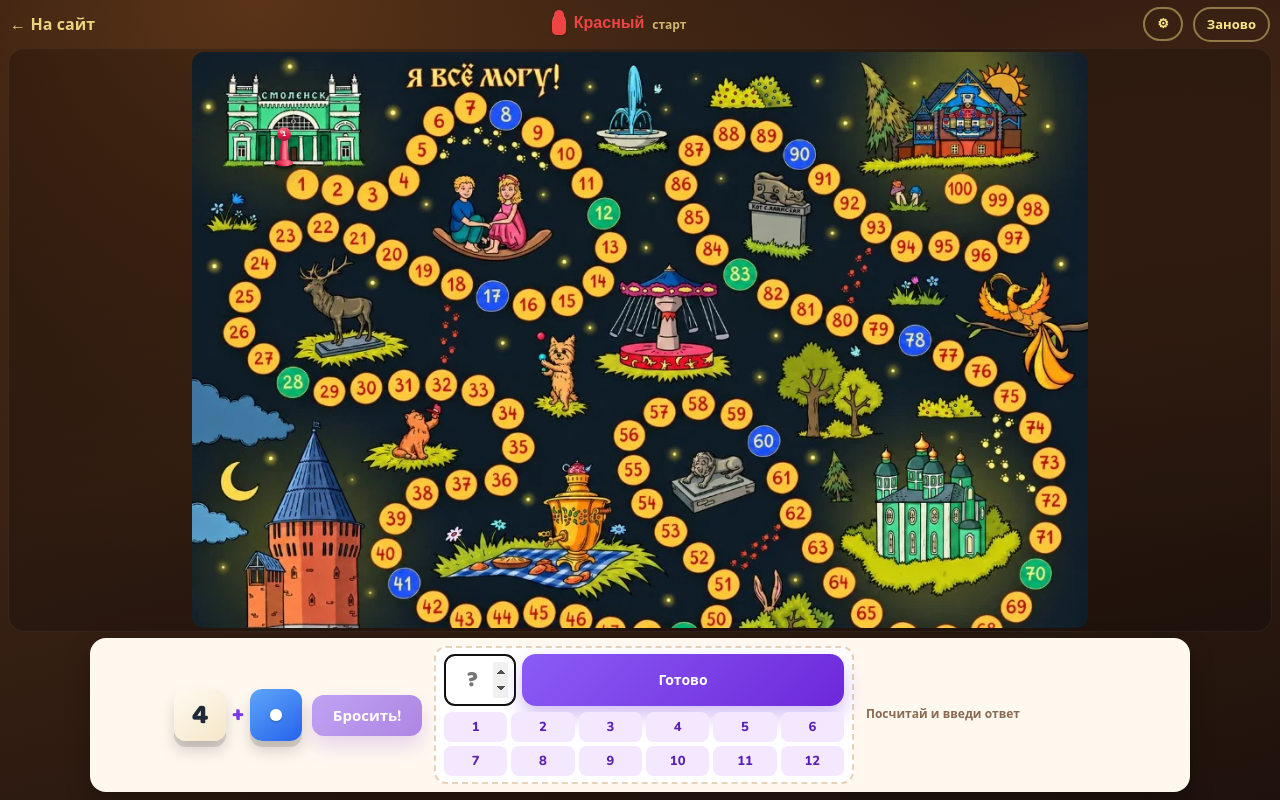
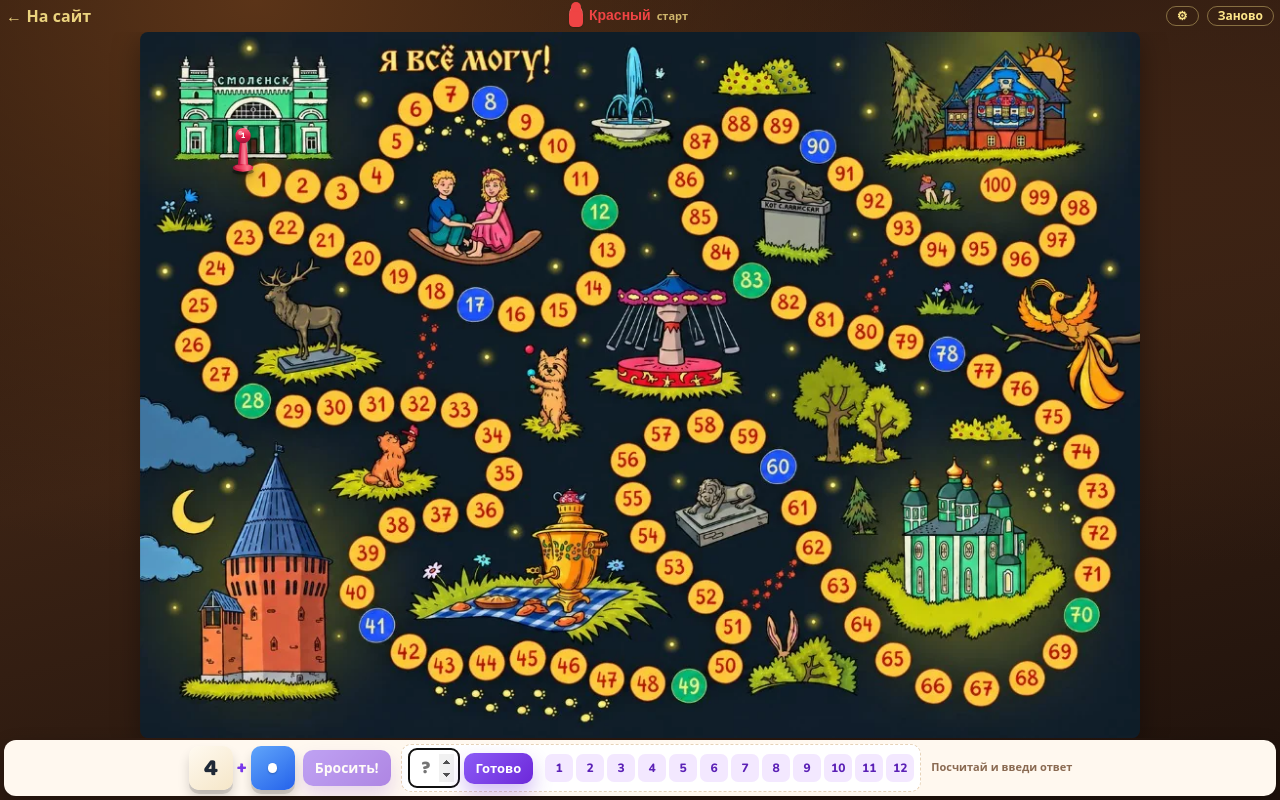
Before and after one commit to controlllRR/yavsemogu, a plain HTML site: page game/index.html in a window 1280 px wide. Both pictures are taken after a click on the button "Бросить!". Drawn offline with nearby package versions, Linux system fonts and the light colour scheme.

Commit message:
Maximize board size and compact the bottom controls strip.
Co-authored-by: Cursor <cursoragent@cursor.com>
Co-authored-by: control <controlllRR@users.noreply.github.com>

```diff
--- a/game/game.css
+++ b/game/game.css
@@ -173,69 +173,74 @@ body {
 .play {
   height: 100vh;
   height: 100dvh;
-  padding: 6px 8px 8px;
+  padding: 2px 4px 4px;
   display: grid;
-  grid-template-rows: auto minmax(0, 1fr) auto;
-  gap: 6px;
+  grid-template-rows: 28px minmax(0, 1fr) auto;
+  gap: 2px;
   box-sizing: border-box;
+  overflow: hidden;
 }
 .play-bar {
   display: flex;
   justify-content: space-between;
   align-items: center;
-  gap: 10px;
+  gap: 8px;
   max-width: none;
   margin: 0;
   padding: 0 2px;
-  min-height: 36px;
+  min-height: 0;
+  height: 28px;
 }
 .play-bar-turn {
   display: flex;
   align-items: center;
-  gap: 8px;
+  gap: 6px;
   min-width: 0;
   flex: 1;
   justify-content: center;
 }
 .btn-ghost {
-  border: 2px solid rgba(253,230,138,.45);
+  border: 1px solid rgba(253,230,138,.4);
   background: transparent;
   color: #fde68a;
   border-radius: 999px;
-  padding: 6px 12px;
+  padding: 2px 10px;
   font: inherit;
   font-weight: 800;
-  font-size: 13px;
+  font-size: 12px;
   cursor: pointer;
   flex: 0 0 auto;
+  line-height: 1.2;
 }
 .board-wrap {
-  background: rgba(0,0,0,.22);
-  border-radius: 16px;
-  padding: 4px;
-  box-shadow: inset 0 0 0 1px rgba(255,255,255,.06);
+  background: transparent;
+  border-radius: 0;
+  padding: 0;
+  box-shadow: none;
   min-height: 0;
-  display: grid;
-  place-items: center;
   overflow: hidden;
+  container-type: size;
+  position: relative;
 }
 .board {
-  position: relative;
-  width: min(100%, calc((100vh - 168px) * 1024 / 723));
-  width: min(100%, calc((100dvh - 168px) * 1024 / 723));
-  max-height: 100%;
-  border-radius: 12px;
+  position: absolute;
+  left: 50%;
+  top: 50%;
+  translate: -50% -50%;
+  aspect-ratio: 1024 / 723;
+  width: min(100cqw, calc(100cqh * 1024 / 723));
+  height: auto;
+  border-radius: 8px;
   overflow: hidden;
   line-height: 0;
   user-select: none;
+  box-shadow: 0 8px 28px rgba(0,0,0,.35);
 }
 .board-img {
   width: 100%;
   height: auto;
-  max-height: calc(100vh - 168px);
-  max-height: calc(100dvh - 168px);
-  object-fit: contain;
   display: block;
+  vertical-align: top;
 }
 .tokens { position: absolute; inset: 0; pointer-events: none; }
 .cell-hint {
@@ -359,17 +364,19 @@ body {
 
 .panel {
   background: var(--panel);
-  border-radius: 16px;
-  padding: 8px 10px;
-  box-shadow: 0 10px 24px rgba(0,0,0,.28);
+  border-radius: 12px;
+  padding: 4px 8px;
+  box-shadow: 0 8px 20px rgba(0,0,0,.28);
   display: flex;
-  flex-wrap: wrap;
+  flex-wrap: nowrap;
   align-items: center;
   justify-content: center;
-  gap: 8px 12px;
-  max-width: 1100px;
+  gap: 6px 10px;
+  max-width: none;
   width: 100%;
-  margin: 0 auto;
+  margin: 0;
+  min-height: 0;
+  overflow-x: auto;
 }
 .turn-swatch {
   width: 14px;
@@ -391,13 +398,13 @@ body {
 }
 .turn-name {
   font-family: var(--display);
-  font-size: 16px;
+  font-size: 14px;
   line-height: 1;
   color: #fde68a;
   white-space: nowrap;
 }
 .turn-pos {
-  font-size: 12px;
+  font-size: 11px;
   font-weight: 800;
   color: rgba(253,230,138,.75);
 }
@@ -405,7 +412,7 @@ body {
 .dice-stage {
   display: flex;
   align-items: center;
-  gap: 10px;
+  gap: 8px;
   flex: 0 0 auto;
 }
 .dice-row {
@@ -413,33 +420,33 @@ body {
   display: flex;
   justify-content: center;
   align-items: center;
-  gap: 6px;
+  gap: 4px;
   margin-bottom: 0;
   perspective: 600px;
 }
 .dice-plus {
   font-family: var(--display);
-  font-size: 22px;
+  font-size: 18px;
   font-weight: 800;
   color: #7c3aed;
   line-height: 1;
   user-select: none;
 }
 .die {
-  width: 52px;
-  height: 52px;
-  border-radius: 12px;
+  width: 44px;
+  height: 44px;
+  border-radius: 10px;
   display: grid;
   place-items: center;
   position: relative;
   transform-style: preserve-3d;
-  box-shadow: 0 6px 0 rgba(0,0,0,.12), 0 10px 16px rgba(0,0,0,.16);
+  box-shadow: 0 4px 0 rgba(0,0,0,.12), 0 8px 12px rgba(0,0,0,.16);
 }
 .die.digit {
   background: linear-gradient(145deg, #fffaf0, #f5e6c8);
   color: #1f2937;
   font-family: var(--display);
-  font-size: 28px;
+  font-size: 24px;
   font-weight: 800;
 }
 .die.pips {
@@ -447,10 +454,10 @@ body {
 }
 .btn-roll {
   width: auto;
-  min-width: 110px;
-  padding: 10px 16px;
-  font-size: 15px;
-  border-radius: 12px;
+  min-width: 88px;
+  padding: 8px 12px;
+  font-size: 14px;
+  border-radius: 10px;
 }
 .die.rolling {
   animation: diceToss .9s ease;
@@ -482,49 +489,66 @@ body {
 
 .answer-box {
   background: #fff;
-  border: 2px dashed #e7d3b8;
-  border-radius: 12px;
-  padding: 6px 8px;
-  flex: 1 1 280px;
-  max-width: 420px;
+  border: 1px dashed #e7d3b8;
+  border-radius: 10px;
+  padding: 3px 6px;
+  flex: 0 1 auto;
+  max-width: none;
+  display: flex;
+  align-items: center;
+  gap: 6px;
+  flex-wrap: nowrap;
 }
-.answer-row { display: grid; grid-template-columns: 72px auto; gap: 6px; }
+.answer-row {
+  display: flex;
+  align-items: center;
+  gap: 4px;
+  flex: 0 0 auto;
+}
 #answerInput {
   border: 2px solid #ead9c4;
-  border-radius: 10px;
-  padding: 6px;
+  border-radius: 8px;
+  padding: 4px;
   font: inherit;
-  font-size: 22px;
+  font-size: 18px;
   font-weight: 800;
   text-align: center;
   font-family: var(--display);
+  width: 52px;
 }
-.btn-check { width: auto; padding: 8px 14px; font-size: 14px; }
-.hint { min-height: 0; margin: 4px 0 0; font-weight: 800; font-size: 12px; }
+.btn-check { width: auto; padding: 6px 12px; font-size: 13px; border-radius: 10px; }
+.hint {
+  min-height: 0;
+  margin: 0;
+  font-weight: 800;
+  font-size: 11px;
+  white-space: nowrap;
+  flex: 0 0 auto;
+}
 .hint.ok { color: var(--good); }
 .hint.bad { color: var(--bad); }
 
 .move-box {
   background: linear-gradient(135deg, #f5f3ff, #ede9fe);
-  border: 2px solid #c4b5fd;
-  border-radius: 14px;
-  padding: 6px 10px;
+  border: 1px solid #c4b5fd;
+  border-radius: 10px;
+  padding: 3px 8px;
   display: flex;
   align-items: center;
-  gap: 10px;
-  flex: 1 1 auto;
+  gap: 8px;
+  flex: 0 0 auto;
   justify-content: center;
 }
 .move-steps {
   margin: 0;
-  font-size: 15px;
+  font-size: 13px;
   font-weight: 800;
   color: #7c3aed;
   white-space: nowrap;
 }
 .move-hint {
   margin: 0;
-  font-size: 12px;
+  font-size: 11px;
   font-weight: 700;
   color: var(--muted);
   line-height: 1.2;
@@ -532,37 +556,41 @@ body {
 }
 .btn-step {
   border: 0;
-  border-radius: 14px;
-  padding: 12px 22px;
+  border-radius: 10px;
+  padding: 8px 16px;
   font: inherit;
   font-weight: 800;
-  font-size: 20px;
+  font-size: 16px;
   font-family: var(--display);
   color: #fff;
   cursor: pointer;
   background: linear-gradient(135deg, #8b5cf6, #6d28d9);
-  box-shadow: 0 8px 18px rgba(109,40,217,.3);
-  min-width: 150px;
+  box-shadow: 0 4px 12px rgba(109,40,217,.28);
+  min-width: 120px;
 }
 .btn-step.back {
   background: linear-gradient(135deg, #d946ef, #a21caf);
 }
 .numpad {
-  margin-top: 6px;
-  display: grid;
-  grid-template-columns: repeat(6, 1fr);
-  gap: 4px;
+  margin: 0;
+  display: flex;
+  flex-wrap: nowrap;
+  gap: 3px;
+  flex: 0 0 auto;
 }
 .numpad button {
   border: 0;
   background: #f3e8ff;
   color: #5b21b6;
-  border-radius: 8px;
-  padding: 6px 0;
+  border-radius: 7px;
+  padding: 0;
+  width: 28px;
+  height: 28px;
   font: inherit;
   font-weight: 800;
-  font-size: 13px;
+  font-size: 12px;
   cursor: pointer;
+  flex: 0 0 auto;
 }
 .numpad button:hover { background: #e9d5ff; }
 
@@ -570,10 +598,13 @@ body {
   min-height: 0;
   font-weight: 700;
   color: var(--muted);
-  font-size: 12px;
-  line-height: 1.3;
-  flex: 1 1 140px;
-  max-width: 240px;
+  font-size: 11px;
+  line-height: 1.2;
+  flex: 0 1 160px;
+  max-width: 180px;
+  white-space: nowrap;
+  overflow: hidden;
+  text-overflow: ellipsis;
 }
 .roster {
   list-style: none;
@@ -689,25 +720,35 @@ body {
 }
 
 @media (max-width: 720px) {
-  .play { grid-template-rows: auto minmax(0, 1fr) auto; padding: 4px; gap: 4px; }
-  .board {
-    width: min(100%, calc((100dvh - 200px) * 1024 / 723));
-  }
-  .board-img {
-    max-height: calc(100dvh - 200px);
-  }
-  .die { width: 46px; height: 46px; }
-  .die.digit { font-size: 24px; }
-  .btn-step { min-width: 130px; font-size: 18px; padding: 10px 16px; }
-  .numpad { grid-template-columns: repeat(4, 1fr); }
-  .move-hint { display: none; }
-  .log { max-width: none; flex-basis: 100%; text-align: center; }
+  .play { grid-template-rows: 26px minmax(0, 1fr) auto; padding: 2px; gap: 2px; }
+  .panel { flex-wrap: wrap; padding: 4px; gap: 4px; }
+  .die { width: 40px; height: 40px; }
+  .die.digit { font-size: 20px; }
+  .btn-step { min-width: 110px; font-size: 15px; padding: 8px 12px; }
+  .numpad button { width: 26px; height: 26px; font-size: 11px; }
+  .log { max-width: none; flex: 1 1 100%; text-align: center; white-space: normal; }
+  .answer-box { flex-wrap: wrap; justify-content: center; }
 }
 @media (max-width: 560px) {
   .setup-card { padding: 22px 18px 24px; border-radius: 24px; }
   .token { width: 5%; min-width: 24px; }
-  .turn-name { font-size: 14px; }
-  .play-bar .back-home { font-size: 13px; }
+  .turn-name { font-size: 13px; }
+  .play-bar .back-home { font-size: 12px; }
+}
+/* Fallback if container queries unavailable */
+@supports not (width: 1cqw) {
+  .board {
+    position: relative;
+    left: auto;
+    top: auto;
+    translate: none;
+    width: min(100%, calc((100dvh - 90px) * 1024 / 723));
+    margin: 0 auto;
+  }
+  .board-wrap {
+    display: grid;
+    place-items: center;
+  }
 }
 
 @media (prefers-reduced-motion: reduce) {
--- a/game/index.html
+++ b/game/index.html
@@ -7,7 +7,7 @@
   <link rel="preconnect" href="https://fonts.googleapis.com" />
   <link rel="preconnect" href="https://fonts.gstatic.com" crossorigin />
   <link href="https://fonts.googleapis.com/css2?family=Baloo+2:wght@700;800&family=Fredoka:wght@600;700&family=Nunito:wght@600;700;800&display=swap" rel="stylesheet" />
-  <link rel="stylesheet" href="game.css?v=6" />
+  <link rel="stylesheet" href="game.css?v=7" />
 </head>
 <body>
   <div class="app" id="app">
@@ -145,6 +145,6 @@
     </div>
   </div>
 
-  <script src="game.js?v=6" type="module"></script>
+  <script src="game.js?v=7" type="module"></script>
 </body>
 </html>
```
